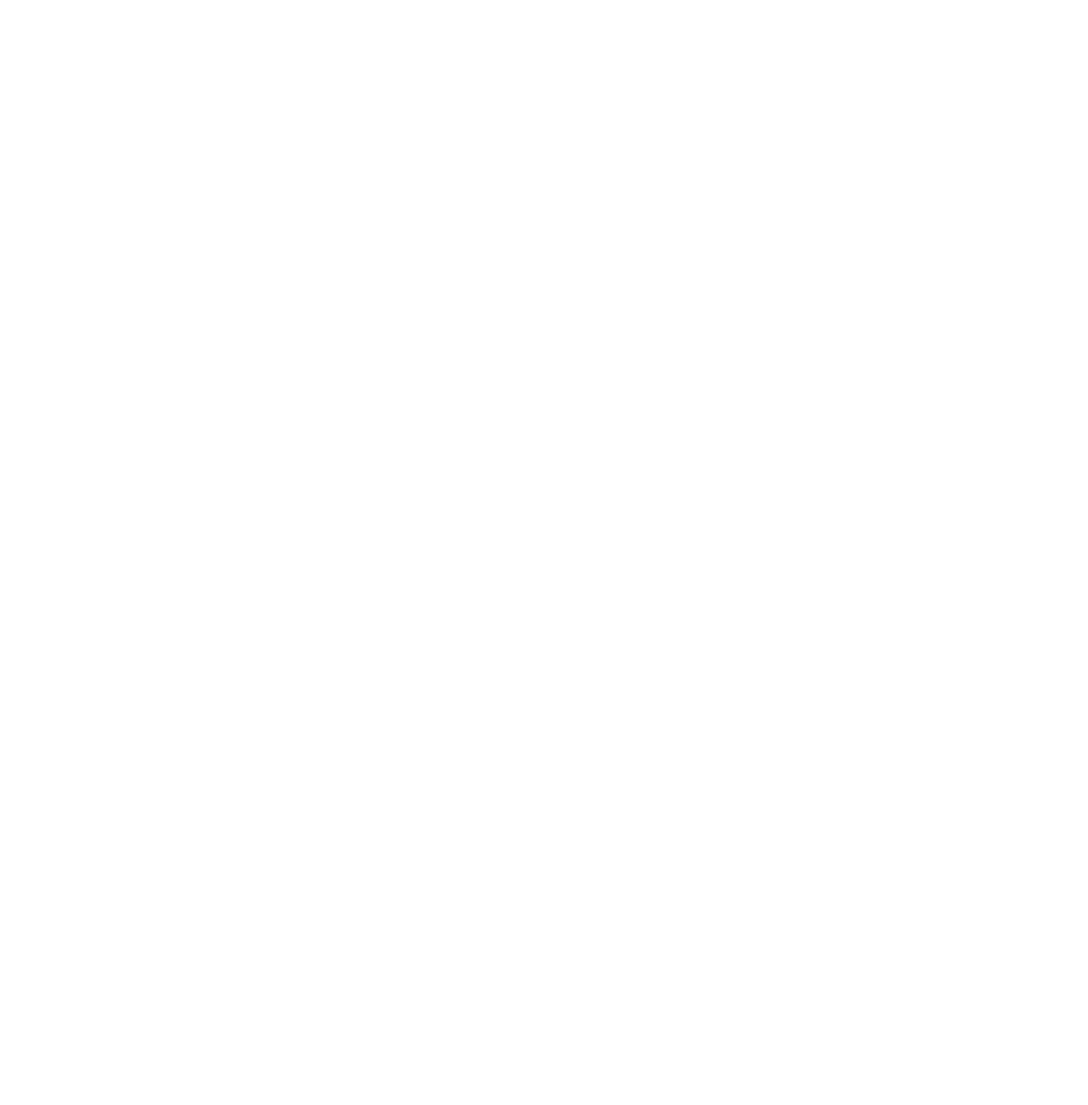
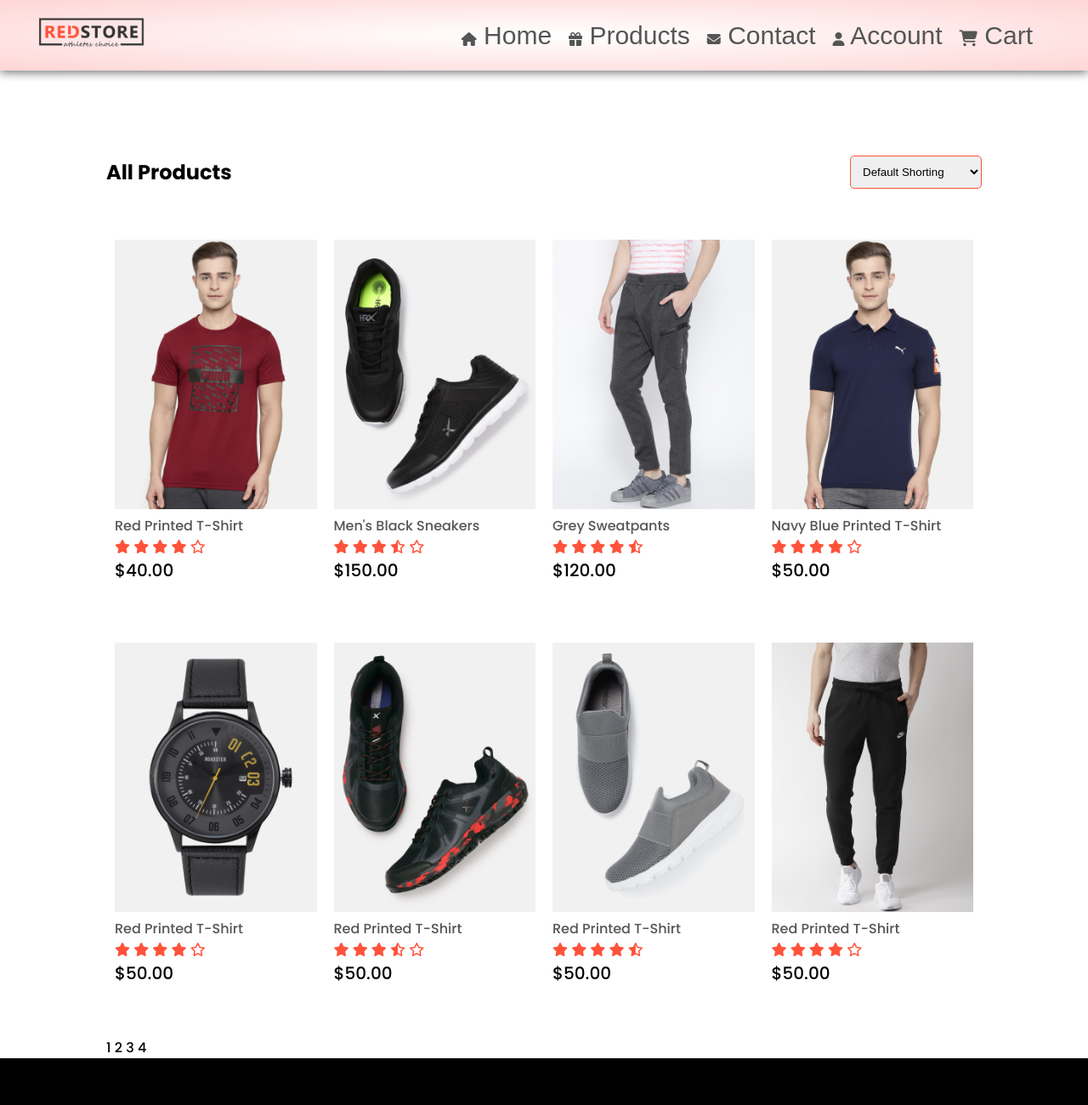
Before and after one commit to CihanLoyan/pure-ecommerce-html-css, a plain HTML site: page products.html in a window 1280 px wide. Shown: the top 1300 px of the page at 85% size. Before the commit the page ends 800 px from the top, so only its background shows below. Drawn offline with Linux system fonts and the light colour scheme; a web font is replaced by a local one.

Commit message:
Completed products page

```diff
--- a/products.html
+++ b/products.html
@@ -0,0 +1,241 @@
+<!DOCTYPE html>
+<html lang="en">
+
+<head>
+    <meta charset="UTF-8">
+    <meta http-equiv="X-UA-Compatible" content="IE=edge">
+    <meta name="viewport" content="width=device-width, initial-scale=1.0">
+    <title>All Products | E-Commerce WebSite</title>
+    <link rel="stylesheet" href="style.css">
+    <link
+        href="https://fonts.googleapis.com/css2?family=Dongle:wght@300&family=Lato:wght@300;400;700;900&family=Monoton&family=Open+Sans:wght@300&family=Palanquin+Dark&family=Quicksand&family=Righteous&display=swap"
+        rel="stylesheet">
+    <link href="https://fonts.googleapis.com/css2?family=Lato&family=Poppins:wght@100;300;500;700&display=swap"
+        rel="stylesheet">
+    <link rel="stylesheet"
+        href="https://cdn.jsdelivr.net/npm/@fortawesome/fontawesome-free@5.15.4/css/fontawesome.min.css">
+    <script src="https://kit.fontawesome.com/9a029af82f.js" crossorigin="anonymous"></script>
+
+</head>
+
+<body>
+    <div class="header">
+        <div class="container">
+            <div class="navbar">
+                <div class="logo">
+                    <a href="index.html"><img src="images/logo.png" width="125px"></a>
+                </div>
+                <nav>
+                    <ul id="MenuItems">
+                        <li>
+                            <a href="index.html" class="hause">
+                                <i class="fa-solid fa-house"></i> Home
+                            </a>
+                        </li>
+                        <li>
+                            <a href="products.html" class="gift">
+                                <i class="fa-solid fa-gift"></i> Products
+                            </a>
+                        </li>
+                        <li>
+                            <a href="" class="envelope">
+                                <i class="fa-solid fa-envelope"></i> Contact
+                            </a>
+                        </li>
+                        <li>
+                            <a href="" class="user">
+                                <i class="fa-solid fa-user"></i> Account
+                            </a>
+                        </li>
+                        <li class="cart-li">
+                            <a href="" class="cart">
+                                <i class="fa-solid fa-cart-shopping"></i> Cart
+                            </a>
+                        </li>
+                    </ul>
+                </nav>
+                <i class="fa-solid fa-bars" onclick="menuToggle()"></i>
+            </div>
+        </div>
+    </div>
+
+    <div class="small-container">
+        <div class="row row-2">
+            <h2>All Products</h2>
+            <select>
+                <option>Default Shorting</option>
+                <option>Short by Price</option>
+                <option>Short by Popularity</option>
+                <option>Short by Rating</option>
+                <option>Short by Sale</option>
+            </select>
+        </div>
+        <div class="row">
+            <div class="col-4">
+                <img src="images/product-1.jpg">
+                <h4>Red Printed T-Shirt</h4>
+                <div class="rating">
+                    <i class="fa fa-star"></i>
+                    <i class="fa fa-star"></i>
+                    <i class="fa fa-star"></i>
+                    <i class="fa fa-star"></i>
+                    <i class="fa fa-star-o"></i>
+                </div>
+                <p>$40.00</p>
+            </div>
+            <div class="col-4">
+                <img src="images/product-2.jpg">
+                <h4>Men's Black Sneakers</h4>
+                <div class="rating">
+                    <i class="fa fa-star"></i>
+                    <i class="fa fa-star"></i>
+                    <i class="fa fa-star"></i>
+                    <i class="fa fa-star-half-o"></i>
+                    <i class="fa fa-star-o"></i>
+                </div>
+                <p>$150.00</p>
+            </div>
+            <div class="col-4">
+                <img src="images/product-3.jpg">
+                <h4>Grey Sweatpants</h4>
+                <div class="rating">
+                    <i class="fa fa-star"></i>
+                    <i class="fa fa-star"></i>
+                    <i class="fa fa-star"></i>
+                    <i class="fa fa-star"></i>
+                    <i class="fa fa-star-half-o"></i>
+                </div>
+                <p>$120.00</p>
+            </div>
+            <div class="col-4">
+                <img src="images/product-4.jpg">
+                <h4>Navy Blue Printed T-Shirt</h4>
+                <div class="rating">
+                    <i class="fa fa-star"></i>
+                    <i class="fa fa-star"></i>
+                    <i class="fa fa-star"></i>
+                    <i class="fa fa-star"></i>
+                    <i class="fa fa-star-o"></i>
+                </div>
+                <p>$50.00</p>
+            </div>
+        </div>
+        <div class="row">
+            <div class="col-4">
+                <img src="images/product-9.jpg">
+                <h4>Red Printed T-Shirt</h4>
+                <div class="rating">
+                    <i class="fa fa-star"></i>
+                    <i class="fa fa-star"></i>
+                    <i class="fa fa-star"></i>
+                    <i class="fa fa-star"></i>
+                    <i class="fa fa-star-o"></i>
+                </div>
+                <p>$50.00</p>
+            </div>
+            <div class="col-4">
+                <img src="images/product-10.jpg">
+                <h4>Red Printed T-Shirt</h4>
+                <div class="rating">
+                    <i class="fa fa-star"></i>
+                    <i class="fa fa-star"></i>
+                    <i class="fa fa-star"></i>
+                    <i class="fa fa-star-half-o"></i>
+                    <i class="fa fa-star-o"></i>
+                </div>
+                <p>$50.00</p>
+            </div>
+            <div class="col-4">
+                <img src="images/product-11.jpg">
+                <h4>Red Printed T-Shirt</h4>
+                <div class="rating">
+                    <i class="fa fa-star"></i>
+                    <i class="fa fa-star"></i>
+                    <i class="fa fa-star"></i>
+                    <i class="fa fa-star"></i>
+                    <i class="fa fa-star-half-o"></i>
+                </div>
+                <p>$50.00</p>
+            </div>
+            <div class="col-4">
+                <img src="images/product-12.jpg">
+                <h4>Red Printed T-Shirt</h4>
+                <div class="rating">
+                    <i class="fa fa-star"></i>
+                    <i class="fa fa-star"></i>
+                    <i class="fa fa-star"></i>
+                    <i class="fa fa-star"></i>
+                    <i class="fa fa-star-o"></i>
+                </div>
+                <p>$50.00</p>
+            </div>
+        </div>
+
+        <div class="page-btn">
+            <span>1</span>
+            <span>2</span>
+            <span>3</span>
+            <span>4</span>
+        </div>
+
+    </div>
+
+
+    <!---------------------------------------- FOOTER ---------------------------------------->
+
+    <div class="footer">
+        <div class="container">
+            <div class="row">
+                <div class="footer-col-1">
+                    <h3>Download Our App</h3>
+                    <p>Lorem ipsum dolor sit amet consectetur adipisicing.</p>
+                    <div class="app-logo">
+                        <img src="images/play-store.png">
+                        <img src="images/app-store.png">
+                    </div>
+                </div>
+                <div class="footer-col-2">
+                    <img src="images/logo-white.png">
+                    <p>Lorem ipsum dolor sit amet consectetur adipisicing elit. Sequi natus rerum quas?</p>
+                </div>
+                <div class="footer-col-3">
+                    <h3>Usable Links</h3>
+                    <ul>
+                        <li>Coupons</li>
+                        <li>Blog Post</li>
+                        <li>Return Policy</li>
+                        <li>Join Affiliate</li>
+                    </ul>
+                </div>
+                <div class="footer-col-4">
+                    <h3>Follow Us</h3>
+                    <ul>
+                        <li>Facebook</li>
+                        <li>Instagram</li>
+                        <li>Twitter</li>
+                        <li>YouTube</li>
+                    </ul>
+                </div>
+            </div>
+            <hr>
+            <p class="copyright">Copyright 2022 - RedStore</p>
+        </div>
+    </div>
+
+    <script>
+        var MenuItems = document.getElementById('MenuItems');
+        MenuItems.style.maxHeight = "0px";
+
+        function menuToggle() {
+            if (MenuItems.style.maxHeight == "0px") {
+                MenuItems.style.maxHeight = "270px";
+            }
+            else {
+                MenuItems.style.maxHeight = "0px";
+            }
+        }
+    </script>
+
+</body>
+
+</html>
--- a/style.css
+++ b/style.css
@@ -11,6 +11,7 @@ body {
 
 .header {
     background: radial-gradient(#fff, #ffd6d6);
+    box-shadow: 0px 3px 10px 0 rgba(0,0,0, 0.5);
 }
 
 .container {
@@ -299,6 +300,23 @@ small {
     }
 }
 
+/* -------------------------------------- All Products Page ------------------------------------*/
+
+.row-2 {
+    justify-content: space-between;
+    margin: 100px auto 50px;
+}
+
+select {
+    border: 1px solid #ff523b;
+    padding: 10px;
+    border-radius: 5px;
+}
+
+select:focus {
+    outline: none;
+}
+
 @media(max-width: 600px) {
     .row {
         text-align: center;
```
Also changed, not shown: index.html (+2 -2 lines).
